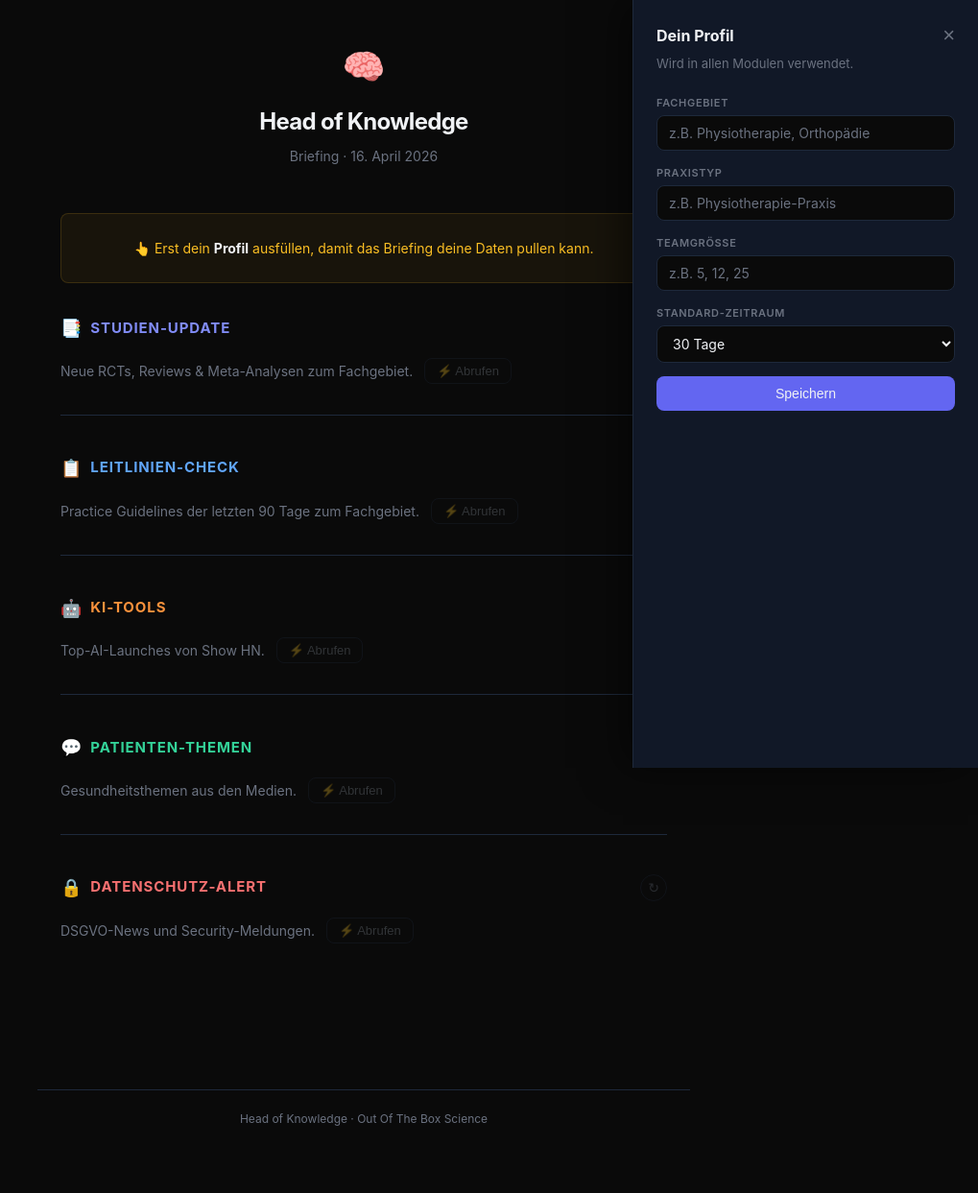
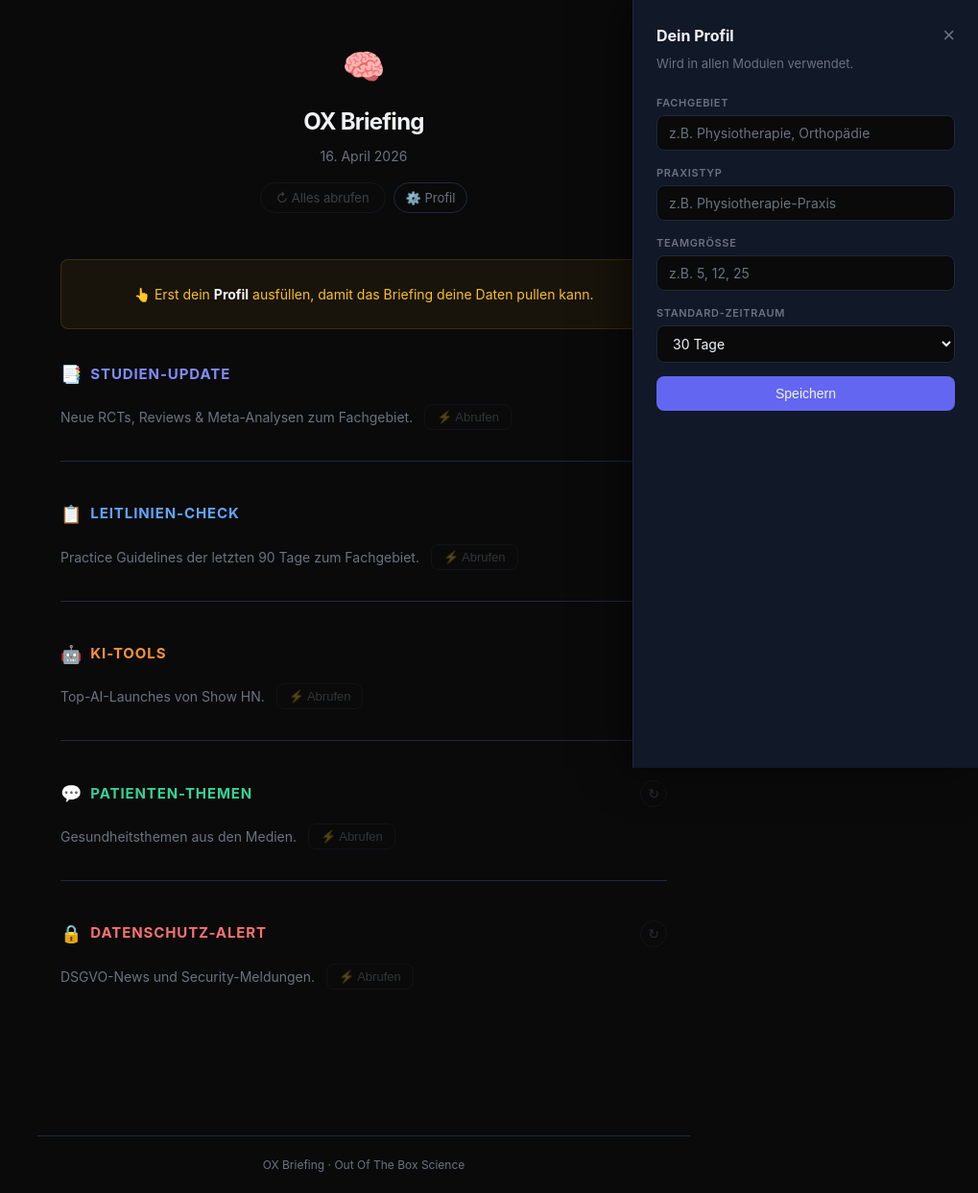
Before and after one commit to oxscience/hok-dashboard, a Flask app: page / in a window 1280 px wide. Shown: the whole page at 96% size, without its empty margins (261-1280 px from the left). Before the commit the page ends 1173 px from the top, so only its background shows below. Run offline with Flask 3, Linux system fonts and the light colour scheme; data comes from the database, SQL or seed files in the repository; data that the repository does not hold is empty; some libraries are stand-ins or nearby versions.

Commit message:
Rebrand to OX Briefing + Refresh All button
- Title, header, footer, detail view → 'OX Briefing'
- 'Alles abrufen' button pulls all 5 modules sequentially with progress counter
- Button also in floating TOC
- TOC divider between sections and actions

Co-Authored-By: Claude Opus 4.6 (1M context) <noreply@anthropic.com>

```diff
--- a/static/style.css
+++ b/static/style.css
@@ -68,10 +68,10 @@ body {
   background: rgba(99,102,241,0.1);
 }
 
-.toc-settings {
-  margin-top: 8px;
-  padding-top: 8px;
-  border-top: 1px solid var(--border);
+.toc-divider {
+  height: 1px;
+  background: var(--border);
+  margin: 6px 10px;
 }
 
 /* ── Briefing Container ─────────────────────────────────── */
@@ -106,15 +106,49 @@ body {
 }
 .briefing-date strong { color: var(--text-secondary); }
 
-.btn-settings {
-  position: absolute;
-  top: 0;
-  right: 0;
+.briefing-actions {
+  display: flex;
+  align-items: center;
+  justify-content: center;
+  gap: 8px;
+  margin-top: 16px;
+}
+
+.btn-refresh-all {
   background: none;
   border: 1px solid var(--border);
   border-radius: 20px;
-  padding: 6px 12px;
+  padding: 7px 16px;
   font-size: 13px;
+  font-family: var(--font);
+  color: var(--text-secondary);
+  cursor: pointer;
+  transition: all 0.15s;
+  display: inline-flex;
+  align-items: center;
+  gap: 6px;
+}
+.btn-refresh-all:hover:not(:disabled) {
+  border-color: var(--indigo-dim);
+  color: var(--indigo);
+}
+.btn-refresh-all:disabled { opacity: 0.4; cursor: not-allowed; }
+
+.refresh-spinner {
+  display: inline-flex;
+  align-items: center;
+  gap: 6px;
+  font-size: 13px;
+  color: var(--indigo);
+}
+
+.btn-settings {
+  background: none;
+  border: 1px solid var(--border);
+  border-radius: 20px;
+  padding: 7px 12px;
+  font-size: 13px;
+  font-family: var(--font);
   color: var(--text-muted);
   cursor: pointer;
 }
--- a/templates/dashboard.html
+++ b/templates/dashboard.html
@@ -3,7 +3,7 @@
 <head>
   <meta charset="UTF-8">
   <meta name="viewport" content="width=device-width, initial-scale=1.0">
-  <title>Head of Knowledge — Briefing</title>
+  <title>OX Briefing</title>
   <script src="https://unpkg.com/htmx.org@1.9.12"></script>
   <link rel="stylesheet" href="/static/style.css">
 </head>
@@ -16,6 +16,10 @@
     {{ module.icon }} {{ module.name }}
   </a>
   {% endfor %}
+  <div class="toc-divider"></div>
+  <a href="#" class="toc-link" onclick="event.preventDefault(); refreshAll()">
+    ↻ Alles abrufen
+  </a>
   <a href="#" class="toc-link toc-settings" onclick="event.preventDefault(); document.getElementById('profile-panel').classList.toggle('open')">
     ⚙️ Profil
   </a>
@@ -26,11 +30,20 @@
   <!-- Briefing Header -->
   <header class="briefing-header">
     <div class="briefing-logo">🧠</div>
-    <h1>Head of Knowledge</h1>
+    <h1>OX Briefing</h1>
     <p class="briefing-date">
-      Briefing{% if profile and profile.fachgebiet %} für <strong>{{ profile.fachgebiet }}</strong>{% endif %}
-      · {{ now.strftime('%d. %B %Y') }}
+      {% if profile and profile.fachgebiet %}Briefing für <strong>{{ profile.fachgebiet }}</strong> · {% endif %}{{ now.strftime('%d. %B %Y') }}
     </p>
+    <div class="briefing-actions">
+      <button class="btn-refresh-all" onclick="refreshAll()" id="btn-refresh-all"
+              {% if not profile or not profile.fachgebiet %}disabled{% endif %}>
+        <span class="btn-label">↻ Alles abrufen</span>
+        <span class="refresh-spinner" id="refresh-spinner" style="display:none"><span class="spinner"></span> lädt…</span>
+      </button>
+      <button class="btn-settings" onclick="document.getElementById('profile-panel').classList.toggle('open')">
+        ⚙️ Profil
+      </button>
+    </div>
   </header>
 
   <!-- Profile Panel -->
@@ -79,7 +92,7 @@
 </main>
 
 <footer class="briefing-footer">
-  Head of Knowledge · Out Of The Box Science
+  OX Briefing · Out Of The Box Science
 </footer>
 
 <script>
@@ -90,17 +103,12 @@ document.body.addEventListener('htmx:afterSwap', (e) => {
   }
 });
 
-// Scroll Spy — highlight active section in sidebar
+// Scroll Spy
 const observer = new IntersectionObserver((entries) => {
   entries.forEach(entry => {
     const id = entry.target.id;
-    const links = document.querySelectorAll(`[data-section="${id}"]`);
-    links.forEach(link => {
-      if (entry.isIntersecting) {
-        link.classList.add('active');
-      } else {
-        link.classList.remove('active');
-      }
+    document.querySelectorAll(`[data-section="${id}"]`).forEach(link => {
+      link.classList.toggle('active', entry.isIntersecting);
     });
   });
 }, { rootMargin: '-20% 0px -60% 0px' });
@@ -108,13 +116,49 @@ const observer = new IntersectionObserver((entries) => {
 document.querySelectorAll('.section').forEach(s => observer.observe(s));
 
 // Smooth scroll on TOC click
-document.querySelectorAll('.toc-link').forEach(link => {
+document.querySelectorAll('.toc-link[data-section]').forEach(link => {
   link.addEventListener('click', (e) => {
     e.preventDefault();
     const target = document.getElementById(link.dataset.section);
     if (target) target.scrollIntoView({ behavior: 'smooth', block: 'start' });
   });
 });
+
+// Refresh All — pull all modules sequentially
+async function refreshAll() {
+  const btn = document.getElementById('btn-refresh-all');
+  const label = btn.querySelector('.btn-label');
+  const spinner = document.getElementById('refresh-spinner');
+  const moduleIds = [{{ modules | map(attribute='id') | join(', ') }}];
+
+  btn.disabled = true;
+  label.style.display = 'none';
+  spinner.style.display = 'inline-flex';
+
+  let done = 0;
+  for (const id of moduleIds) {
+    try {
+      const resp = await fetch('/pull/' + id);
+      const html = await resp.text();
+      const el = document.getElementById('section-' + id);
+      if (el) el.outerHTML = html;
+      done++;
+      spinner.innerHTML = `<span class="spinner"></span> ${done}/${moduleIds.length}`;
+    } catch (e) {
+      console.error('Pull failed for module', id, e);
+    }
+  }
+
+  // Re-observe sections for scroll spy
+  document.querySelectorAll('.section').forEach(s => observer.observe(s));
+
+  label.textContent = '✓ Fertig!';
+  label.style.display = 'inline';
+  spinner.style.display = 'none';
+  btn.disabled = false;
+
+  setTimeout(() => { label.textContent = '↻ Alles abrufen'; }, 2000);
+}
 </script>
 
 </body>
--- a/templates/detail.html
+++ b/templates/detail.html
@@ -3,7 +3,7 @@
 <head>
   <meta charset="UTF-8">
   <meta name="viewport" content="width=device-width, initial-scale=1.0">
-  <title>{{ module.name }} · Head of Knowledge</title>
+  <title>{{ module.name }} · OX Briefing</title>
   <script src="https://unpkg.com/htmx.org@1.9.12"></script>
   <link rel="stylesheet" href="/static/style.css">
 </head>
```
